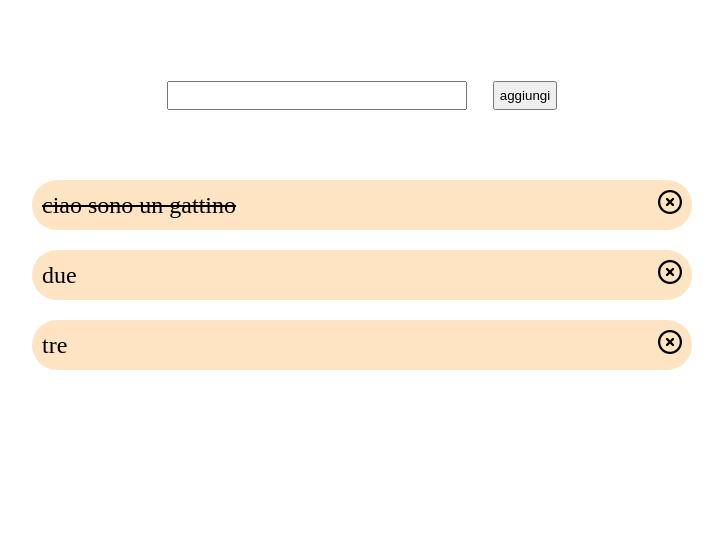
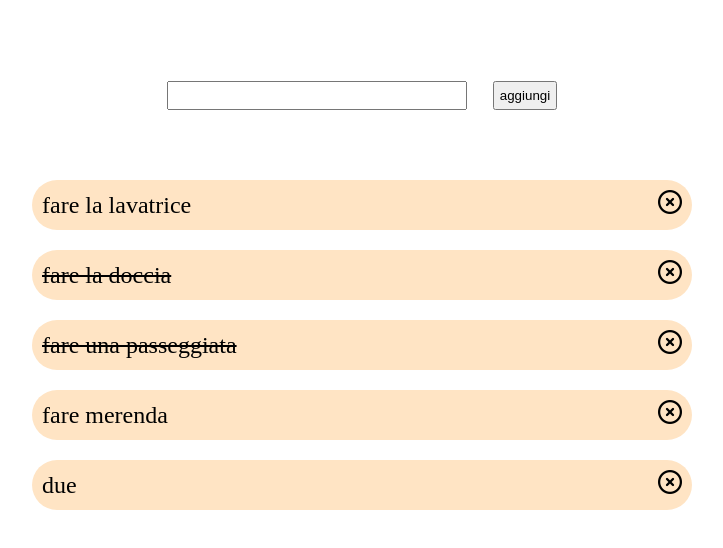
Before and after one commit to MirkoGLostia/vue-todolist, a plain HTML site: page index.html in a window 1280 px wide. Shown: the part 158-706 px from the top of the page, without its empty margins (278-1001 px from the left). Drawn offline with nearby package versions, Linux system fonts and the light colour scheme.

Commit message:
giving-interaction-html-array

```diff
--- a/index.html
+++ b/index.html
@@ -26,18 +26,13 @@
         <!-- showing the list -->
         <div id="list-container">
             <ul>
-                <li class="task-is-done">
-                    <span> {{msg}} </span>
+                <li v-for="(item, ind) in items" :class="item.status ? 'task-is-done' : ''">
+                    <span> {{item.text}} </span>
                     <i class="fa-regular fa-circle-xmark"></i>
                 </li>
 
                 <li>
                     <span> due </span>
-                    <i class="fa-regular fa-circle-xmark"></i>
-                </li>
-
-                <li>
-                    <span> tre </span>
                     <i class="fa-regular fa-circle-xmark"></i>
                 </li>
             </ul>
--- a/js/main.js
+++ b/js/main.js
@@ -28,6 +28,24 @@ const { createApp } = Vue;
 createApp ( {
     data () {
         return {
+            items : [
+                {
+                    text : "fare la lavatrice",
+                    status : false
+                },
+                {
+                    text : "fare la doccia",
+                    status : true
+                },
+                {
+                    text : "fare una passeggiata",
+                    status : true
+                },
+                {
+                    text : "fare merenda",
+                    status : false
+                },
+            ],
             msg : "ciao sono un gattino"
         }
     }
```
